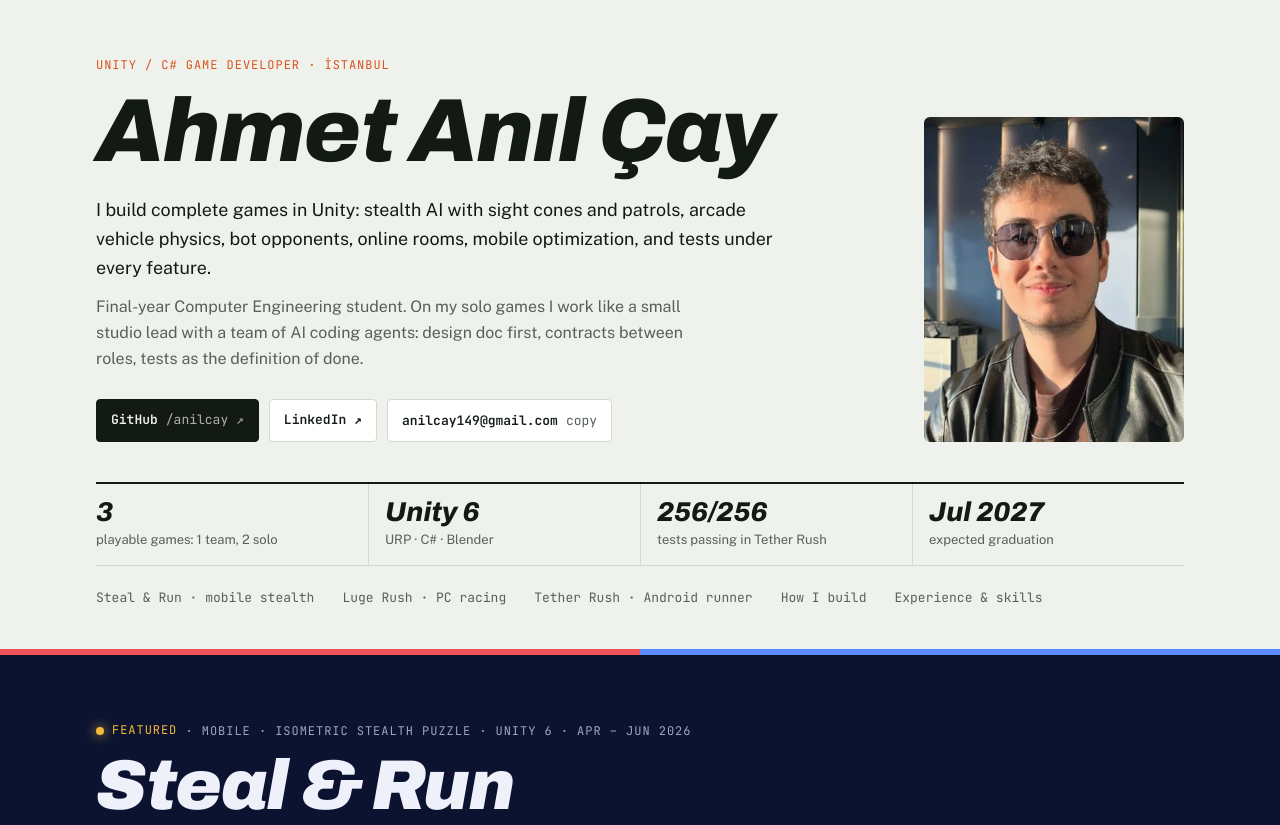
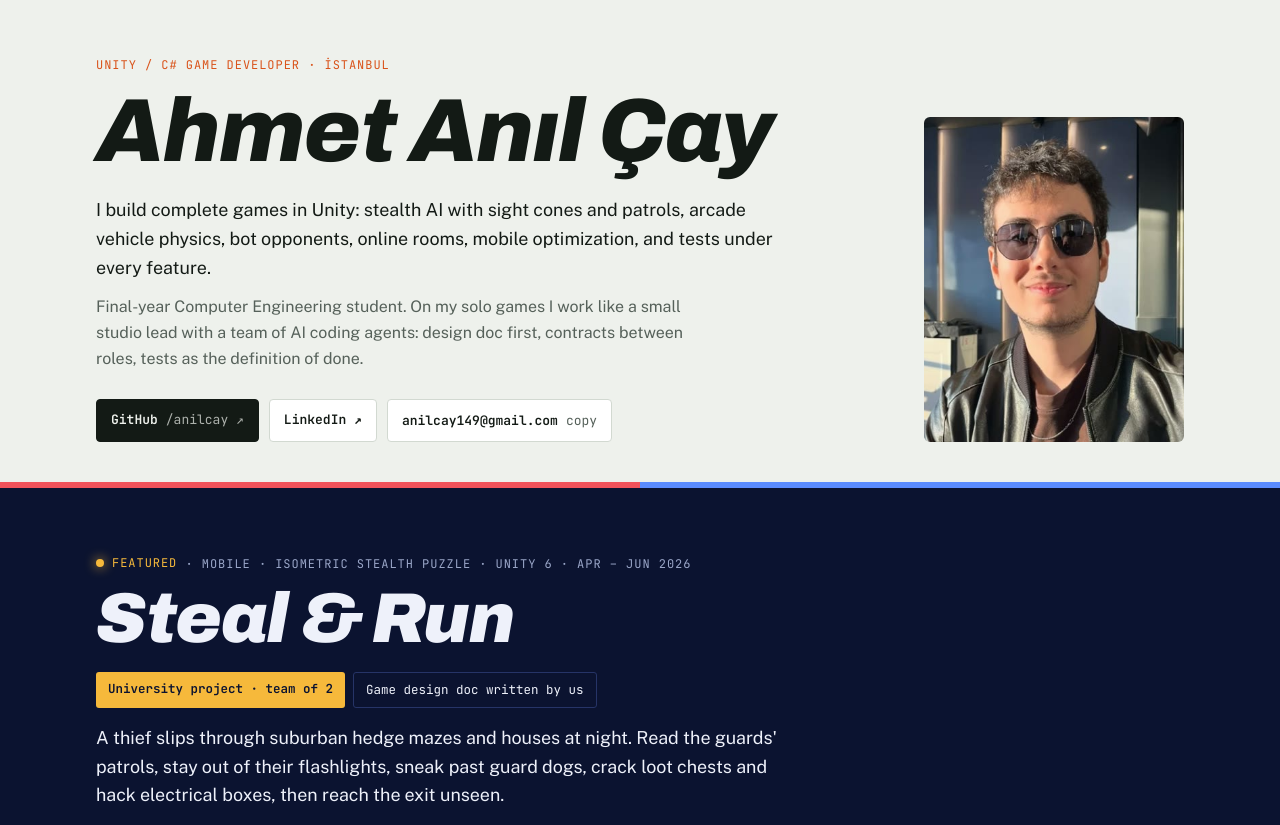
Before and after one commit to anilcay/anilcay.github.io, a plain HTML site: page index.html in a window 1280 px wide. Shown: the top 825 px of the page. Drawn offline with nearby package versions, Linux system fonts and the light colour scheme.

Commit message:
Remove at-a-glance strip and project index from hero
Co-Authored-By: Claude Opus 5.5 <noreply@anthropic.com>

```diff
--- a/index.html
+++ b/index.html
@@ -331,19 +331,6 @@ dialog button {
       <img class="portrait" src="media/portrait.jpg" alt="Portrait of Ahmet Anıl Çay" width="420" height="480">
     </div>
 
-    <div class="hud" aria-label="At a glance">
-      <div><b>3</b><span>playable games: 1 team, 2 solo</span></div>
-      <div><b>Unity 6</b><span>URP · C# · Blender</span></div>
-      <div><b>256/256</b><span>tests passing in Tether Rush</span></div>
-      <div><b>Jul 2027</b><span>expected graduation</span></div>
-    </div>
-    <nav class="index" aria-label="Projects">
-      <a href="#steal-and-run">Steal &amp; Run · mobile stealth</a>
-      <a href="#luge-rush">Luge Rush · PC racing</a>
-      <a href="#tether-rush">Tether Rush · Android runner</a>
-      <a href="#process">How I build</a>
-      <a href="#background">Experience & skills</a>
-    </nav>
   </div>
 </header>
 
```
